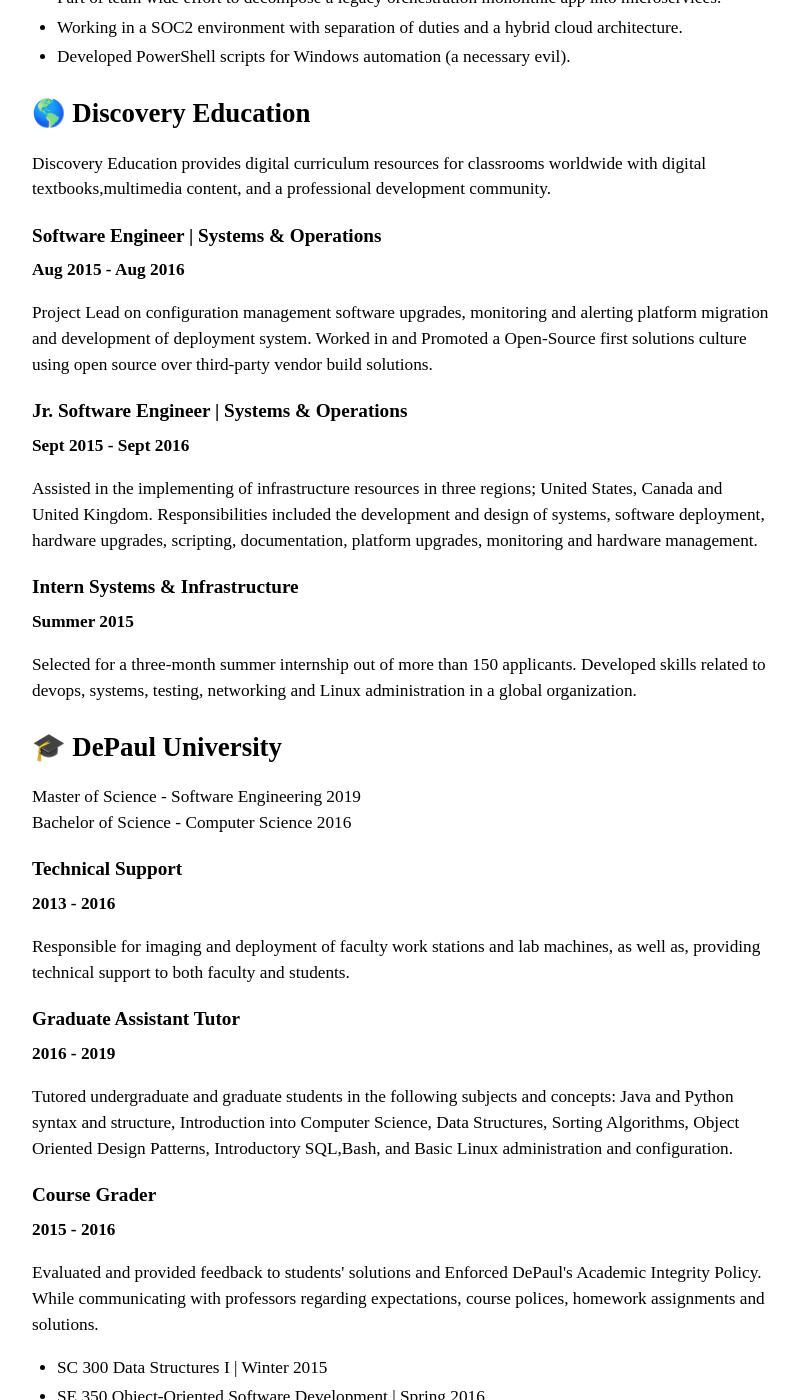
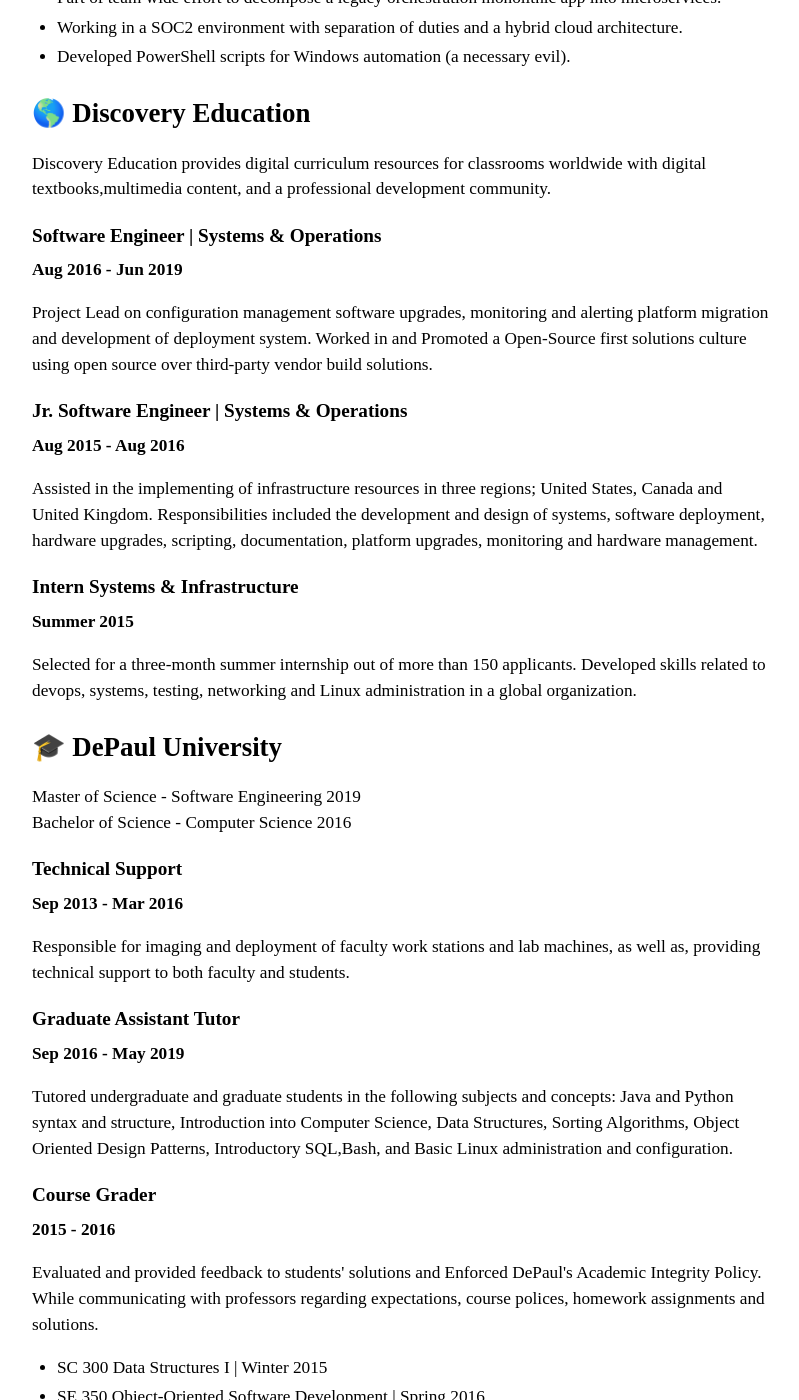
Before and after one commit to nickstanley574/nickstanley574.github.io, a Jekyll site: the page built from cv.html, in a window 1280 px wide and 1400 px high, scrolled down 510 px. Shown: the whole window, without its empty margins (238-1037 px from the left). Built offline with Jekyll 4.4.1, drawn with Linux system fonts in a browser that asks for light colours; some of the changed text lies outside the part shown.

Commit message:
add dates to cv

```diff
--- a/cv.html
+++ b/cv.html
@@ -8,7 +8,7 @@
     <div class="company"> 📈 Backstop Solutions</div>
     <p>Backstop Solutions Group is a Software-as-a-Service company, providing cloud based solutions to hedge funds, funds-of-funds, endowments, and other institutional investors.</p>
     <div class="job-title">Software Engineer | Development Operations</div>
-    <div class="job-date">Aug 2016 - Present</div>
+    <div class="job-date">Jun 2019 - Present</div>
     <div class="job-info">
         <p>Developing and automating internal systems, applications and processes that support research & development, testing, database and leadership teams.</p>
         <ul>
@@ -24,13 +24,13 @@
     <div class="company">🌎 Discovery Education</div>
     <p>Discovery Education provides digital curriculum resources for classrooms worldwide with digital textbooks,multimedia content, and a professional development community.</p>
     <div class="job-title">Software Engineer | Systems & Operations</div>
-    <div class="job-date">Aug 2015 - Aug 2016</div>
+    <div class="job-date">Aug 2016 - Jun 2019</div>
     <div class="job-info">
         <p>Project Lead on configuration management software upgrades, monitoring and alerting platform migration and development of deployment system. Worked in and Promoted a Open-Source first solutions culture using open source over third-party vendor build solutions.</p>
     <div>
 
     <div class="job-title">Jr. Software Engineer | Systems & Operations</div>
-    <div class="job-date">Sept 2015 - Sept 2016</div>
+    <div class="job-date">Aug 2015 - Aug 2016</div>
     <div class="job-info">
         <p>Assisted in the implementing of infrastructure resources in three regions; United States, Canada and United Kingdom. Responsibilities included the development and design of systems, software deployment, hardware upgrades, scripting, documentation, platform upgrades, monitoring and hardware management.</p>
     <div>
@@ -45,13 +45,13 @@
     <p>Master of Science - Software Engineering 2019<br>Bachelor of Science - Computer Science 2016</p>
 
     <div class="job-title">Technical Support</div>
-    <div class="job-date">2013 - 2016</div>
+    <div class="job-date">Sep 2013 - Mar 2016</div>
     <div class="job-info">
         <p>Responsible for imaging and deployment of faculty work stations and lab machines, as well as, providing technical support to both faculty and students.</p>
     <div>
 
     <div class="job-title">Graduate Assistant Tutor</div>
-    <div class="job-date">2016 - 2019</div>
+    <div class="job-date">Sep 2016 - May 2019</div>
     <div class="job-info">
         <p>Tutored undergraduate and graduate students in the following subjects and concepts: Java and Python syntax and structure, Introduction into Computer Science, Data Structures, Sorting Algorithms, Object Oriented Design Patterns, Introductory SQL,Bash, and Basic Linux administration and configuration.</p>
     <div>
```
